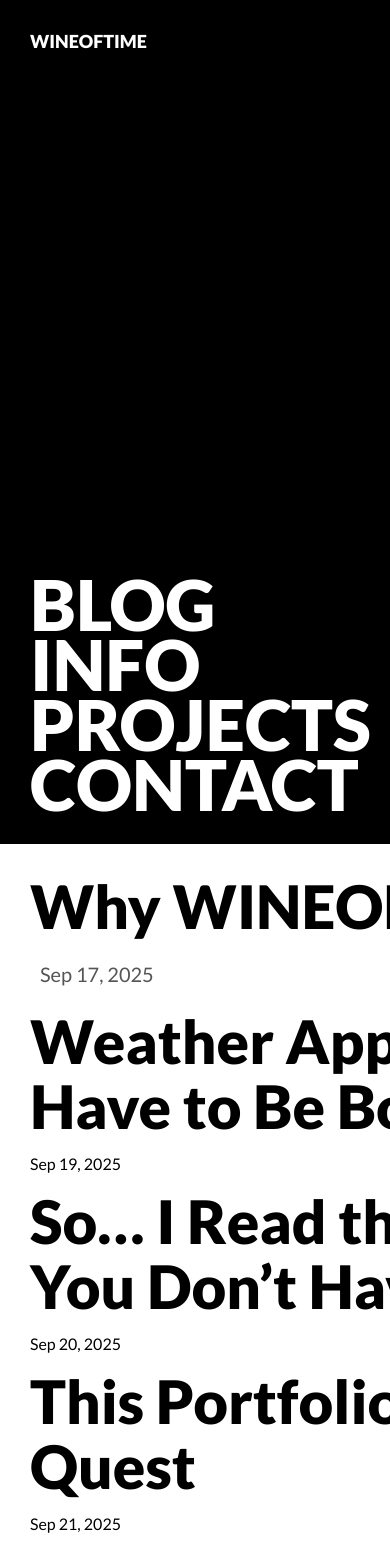
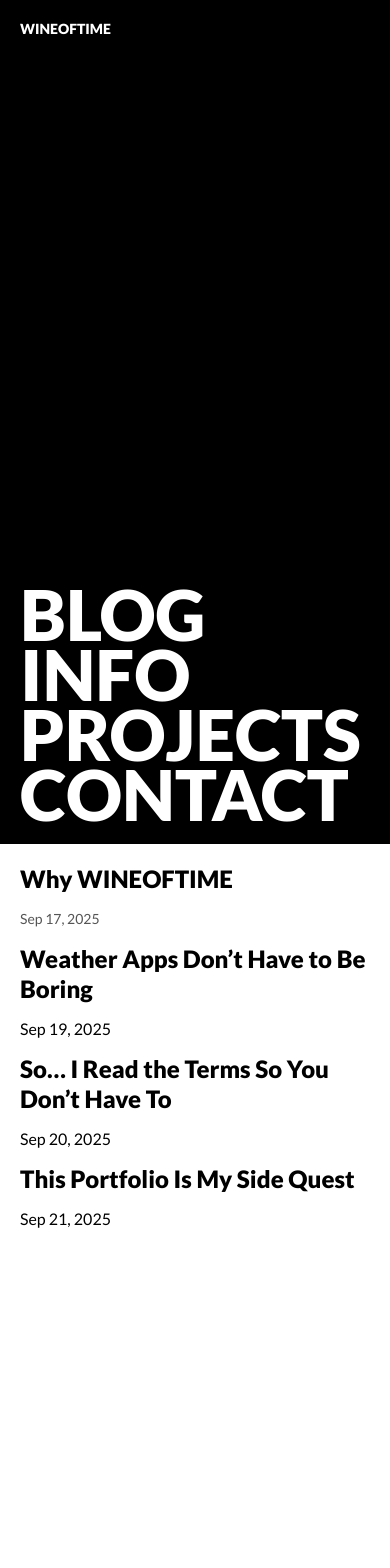
Before and after one commit to khu5hii/wineoftime, a React (Create React App) app: page / in a window 390 px wide. Shown: the top 1568 px of the page. Built offline with nearby package versions, Linux system fonts and the light colour scheme.

Commit message:
add responsiveness

```diff
--- a/src/App.css
+++ b/src/App.css
@@ -1,12 +1,14 @@
 @import url('https://fonts.googleapis.com/css2?family=Lato:ital,wght@0,100;0,300;0,400;0,700;0,900;1,100;1,300;1,400;1,700;1,900&display=swap');
 
+/* ----------------------------
+   BASE / LAYOUT
+   ---------------------------- */
 html,
 body {
   height: 100%;
   margin: 0;
   font-family: 'Lato', sans-serif;
 }
-
 
 * {
   box-sizing: border-box;
@@ -15,9 +17,10 @@ body {
 .App {
   text-align: center;
   display: flex;
+  /* allow children to wrap if needed on very small screens */
 }
 
-/* LEFT-DIV NAV */
+/* LEFT DIV NAV */
 .left-div {
   display: flex;
   flex-direction: column;
@@ -26,8 +29,10 @@ body {
   padding: 50px;
   background-color: black;
   width: 50%;
-  overflow: hidden;
-
+  /* allow wrapped text to be visible (was overflow: hidden) */
+  overflow: visible;
+  min-width: 0;
+  /* KEY: allow flex child to shrink and wrap */
 }
 
 .left-div a {
@@ -37,21 +42,31 @@ body {
 
 .top {
   font-weight: 800;
-  font-size: 20px;
+  font-size: clamp(14px, 2vw, 20px);
 }
 
 .left-div .top:hover {
   color: #DD00AD;
 }
 
+/* big left title */
 .bottom {
-  font-family: 'Lato', sans-serif;
   font-weight: 900;
-  font-size: 100px;
-  line-height: 80px;
+  font-size: clamp(28px, 8vw, 100px);
+  line-height: clamp(36px, 7vw, 80px);
   display: flex;
   align-items: flex-start;
   flex-direction: column;
+  max-width: 100%;
+  /* ensure it can't overflow its parent */
+  min-width: 0;
+  /* allow shrinking in flex layouts */
+  white-space: normal;
+  /* allow wrapping */
+  overflow-wrap: anywhere;
+  word-wrap: break-word;
+  word-break: break-word;
+  hyphens: auto;
 }
 
 .left-div .bottom a:hover {
@@ -65,210 +80,76 @@ body {
   display: flex;
   align-items: flex-start;
   flex-direction: column;
-  /* gap: 20px; */
   padding: 50px;
   color: black;
   overflow-y: auto;
   overflow-x: hidden;
+  min-width: 0;
+  /* KEY: allow this flex child to shrink */
 }
 
 .right-div p {
-  margin: 0px;
+  margin: 0;
   font-weight: 500;
-
 }
 
+/* blog title */
 .right-div .blog-title {
   text-decoration: none;
   color: black;
-  line-height: 65px;
-  font-size: 60px;
+  line-height: clamp(30px, 7vw, 65px);
+  font-size: clamp(24px, 6vw, 60px);
   font-weight: 800;
+  white-space: normal !important;
+  overflow-wrap: anywhere;
+  word-wrap: break-word;
+  word-break: break-word;
+  hyphens: auto;
+  max-width: 100%;
+  min-width: 0;
 }
 
+/* prevent images causing overflow */
 .right-div img {
   filter: grayscale(100%);
   -webkit-filter: grayscale(100%);
-  height: 80px;
-
+  height: auto;
+  max-height: 80px;
+  max-width: 100%;
+  object-fit: contain;
 }
 
 /* BLOG SECTION */
-
 .blogs {
   display: flex;
   align-items: flex-end;
   gap: 20px;
   text-align: left;
+  flex-wrap: wrap;
+  /* allow blog items to wrap to next line */
 }
 
+/* titles and blocks */
 .title {
   display: flex;
   align-items: flex-start;
   flex-direction: column;
   line-height: 50px;
+  width: 100%;
+  max-width: 700px;
+  /* was fixed 700px — now responsive */
+  min-width: 0;
+  white-space: normal;
+  overflow-wrap: anywhere;
+  word-break: break-word;
 }
 
+/* ensure link hover behavior */
 .right-div .title a:hover {
   text-decoration: underline solid 1px black;
 }
 
-/* MEDIA QUERIES */
-
-@media (max-width: 425px) {
-  .App {
-    flex-direction: column;
-  }
-
-  .left-div {
-    width: 100%;
-    height: 100dvh;
-    padding: 20px;
-  }
-
-  .bottom {
-    font-size: 50px;
-    line-height: 40px;
-  }
-
-  .top {
-    font-size: 16px;
-  }
-
-  .right-div {
-    width: 100%;
-    height: auto;
-    padding: 20px;
-  }
-
-  .right-div a {
-    font-size: 22px;
-    line-height: 30px;
-  }
-}
-
-@media (max-width: 480px) {
-  .App {
-    flex-direction: column;
-  }
-
-  .left-div {
-    width: 100%;
-    height: 100dvh;
-    padding: 20px;
-  }
-
-  .bottom {
-    font-size: 28px;
-    line-height: 36px;
-  }
-
-  .top {
-    font-size: 16px;
-  }
-
-  .right-div {
-    width: 100%;
-    height: auto;
-    padding: 20px;
-  }
-
-  .right-div a {
-    font-size: 22px;
-    line-height: 30px;
-  }
-}
-
-@media (max-width: 840px) {
-  .App {
-    flex-direction: column;
-  }
-
-  .left-div {
-    width: 100%;
-    height: 100dvh;
-    padding: 30px;
-  }
-
-  .bottom {
-    font-size: 70px;
-    line-height: 60px;
-  }
-
-  .top {
-    font-size: 18px;
-  }
-
-  .right-div {
-    width: 100%;
-    height: auto;
-    padding: 30px;
-  }
-
-  .right-div a {
-    font-size: 32px;
-    line-height: 42px;
-  }
-}
-
-@media (max-width: 1140px) {
-  .left-div {
-    width: 100%;
-    height: 100dvh;
-    padding: 30px;
-  }
-
-  .bottom {
-    font-size: 90px;
-    line-height: 80px;
-  }
-
-  .top {
-    font-size: 18px;
-  }
-
-  .right-div {
-    width: 100%;
-    height: auto;
-    padding: 30px;
-  }
-
-  .right-div a {
-    font-size: 50px;
-    line-height: 42px;
-  }
-}
-
-
-@media (max-width: 1000px) {
-  .left-div {
-    width: 100%;
-    height: 100dvh;
-    padding: 30px;
-  }
-
-  .bottom {
-    font-size: 70px;
-    line-height: 60px;
-  }
-
-  .top {
-    font-size: 18px;
-  }
-
-  .right-div {
-    width: 100%;
-    height: auto;
-    padding: 30px;
-  }
-
-  .right-div a {
-    font-size: 50px;
-    line-height: 42px;
-  }
-}
-
-/* INFO PAGE STYLING */
+/* INFO PAGE */
 .info-page {
   background-color: #f8f8f8;
   padding: 10px 50px;
@@ -276,43 +157,45 @@ body {
   box-shadow: 0 8px 25px rgba(0, 0, 0, 0.08);
   max-width: 100%;
   overflow-x: hidden;
-  box-sizing: border-box;
 }
 
+/* changed to fluid width */
 .title {
-  width: 700px;
+  width: 100%;
+  max-width: 700px;
 }
 
 .info-page .title h1 {
-  font-size: 60px;
+  font-size: clamp(28px, 7vw, 60px);
   font-weight: 800;
   margin-bottom: 25px;
   color: #222;
+  white-space: normal;
+  overflow-wrap: anywhere;
+  word-break: break-word;
+  hyphens: auto;
 }
 
 .info-page .title h2 {
   font-size: clamp(20px, 5vw, 32px);
   font-weight: 700;
-  margin-top: 25px;
-  margin-bottom: 12px;
+  margin: 25px 0 12px;
   color: #333;
+  white-space: normal;
+  overflow-wrap: anywhere;
+  word-break: break-word;
 }
 
 .info-page .title p,
 .info-page .title li {
-  font-size: clamp(14px, 2.5vw, 20px);
+  font-size: clamp(14px, 3vw, 20px);
   line-height: 28px;
   color: #555;
 }
 
 .info-page .title ul {
-  margin: 8px 0 0px 25px;
+  margin: 8px 0 0 25px;
 }
-
-/* .info-page .title a {
-  color: #DD00AD;
-  text-decoration: none;
-} */
 
 .right-div .blogs .title .links {
   font-size: 20px;
@@ -322,24 +205,11 @@ body {
   text-decoration: underline;
 }
 
-@media (max-width: 840px) {
-  .info-page {
-    padding: 18px;
-  }
-}
-
-@media (max-width: 480px) {
-  .info-page {
-    padding: 12px;
-  }
-}
-
 .title .link {
   color: #DD00AD;
 }
 
-/* Projects Page Styling */
-
+/* PROJECTS PAGE */
 .projects-page {
   background-color: #f8f8f8;
   padding: 10px 50px;
@@ -347,14 +217,16 @@ body {
   box-shadow: 0 8px 25px rgba(0, 0, 0, 0.08);
   max-width: 100%;
   overflow-x: hidden;
-  box-sizing: border-box;
 }
 
 .projects-page h1 {
-  font-size: 60px;
+  font-size: clamp(28px, 7vw, 60px);
   font-weight: 800;
   margin-bottom: 25px;
   color: #222;
+  white-space: normal;
+  overflow-wrap: anywhere;
+  word-break: break-word;
 }
 
 .project-list {
@@ -365,27 +237,29 @@ body {
 
 .project-item {
   margin-bottom: 40px;
+  min-width: 0;
 }
 
 .project-item h2 {
-  font-size: 29px;
-  /* margin-bottom: 10px; */
+  font-size: clamp(18px, 4vw, 29px);
   font-weight: 800;
   display: flex;
+  white-space: normal;
+  overflow-wrap: anywhere;
+  word-break: break-word;
+  text-align: left;
+  line-height: 30px;
 }
 
-/* Override the center alignment for project descriptions */
 .project-item p {
-  font-size: 23px;
-  /* increased font size */
+  font-size: clamp(16px, 3vw, 23px);
   line-height: 1.5;
-  /* better readability */
   text-align: justify;
   color: #555;
-  /* justify alignment */
+  word-wrap: break-word;
 }
 
-
+/* links */
 .project-item a {
   color: #DD00AD;
   text-decoration: none;
@@ -396,6 +270,7 @@ body {
   text-decoration: underline;
 }
 
+/* CONTACT PAGE */
 .contact-page {
   background-color: #f8f8f8;
   padding: 10px 50px;
@@ -403,21 +278,23 @@ body {
   box-shadow: 0 8px 25px rgba(0, 0, 0, 0.08);
   max-width: 100%;
   overflow-x: hidden;
-  box-sizing: border-box;
 }
 
 .contact-page h2 {
-  font-size: 60px;
+  font-size: clamp(28px, 7vw, 60px);
   font-weight: 800;
   margin-bottom: 25px;
   color: #222;
+  white-space: normal;
+  overflow-wrap: anywhere;
+  word-break: break-word;
 }
 
 .contact-page p {
-  font-size: 25px;
+  font-size: clamp(16px, 4vw, 25px);
   font-weight: 500;
   text-align: justify;
-  line-height: 1.2;
+  line-height: 1.4;
   padding: 10px;
   color: #555;
 }
@@ -426,22 +303,25 @@ body {
   text-decoration: none;
 }
 
+/* BLOG 1 */
 .blog_1 {
   text-align: justify;
   font-weight: 800;
-
 }
 
 .blog_1 h1 {
-  font-size: 60px;
+  font-size: clamp(28px, 7vw, 60px);
   font-weight: 800;
   margin: 0;
   color: #222;
+  white-space: normal;
+  overflow-wrap: anywhere;
+  word-break: break-word;
 }
 
 .blog_1 p {
-  padding: 10px;
-  font-size: 20px;
+  /* padding: 10px; */
+  font-size: clamp(14px, 3vw, 20px);
   color: #555;
   font-family: 'Lato', sans-serif;
 }
@@ -449,3 +329,90 @@ body {
 .blog_1 a {
   text-decoration: none;
 }
+
+/* ------------------------------
+   EXTRA FLEX / WRAP HELPERS
+   ------------------------------ */
+/* Ensure flex children can shrink/wrap instead of forcing overflow */
+.left-div,
+.right-div,
+.title,
+.bottom,
+.blogs,
+.project-item,
+.project-list {
+  min-width: 0;
+}
+
+/* ------------------------------
+   RESPONSIVE MEDIA QUERIES
+   ------------------------------ */
+
+/* Large Tablets & Small Laptops */
+@media (max-width: 1140px) {
+
+  .left-div,
+  .right-div {
+    width: 100%;
+    padding: 30px;
+    /* height: auto; */
+  }
+}
+
+/* Tablets */
+@media (max-width: 1000px) {
+  .bottom {
+    font-size: clamp(80px, 10vw, 70px);
+    line-height: clamp(65px, 6vw, 60px);
+  }
+}
+
+/* Tablets & Large Phones */
+@media (max-width: 900px) {
+  .App {
+    flex-direction: column;
+  }
+
+  .left-div,
+  .right-div {
+    width: 100%;
+    padding: 30px;
+    min-height: 100vh;
+    /* make each section fill the screen */
+    overflow: visible;
+    /* allow text to wrap, not cut */
+  }
+
+  .info-page {
+    padding: 18px;
+  }
+}
+
+/* Mobile */
+@media (max-width: 480px) {
+  .App {
+    flex-direction: column;
+  }
+
+  .left-div,
+  .right-div {
+    width: 100%;
+    padding: 20px;
+    min-height: 100vh;
+    /* same idea here */
+    overflow: visible;
+  }
+
+  .info-page {
+    padding: 12px;
+  }
+}
+
+
+/* Extra Small Phones */
+@media (max-width: 430px) {
+  .bottom {
+    font-size: clamp(70px, 9vw, 50px);
+    line-height: clamp(60px, 6vw, 40px);
+  }
+}
```
